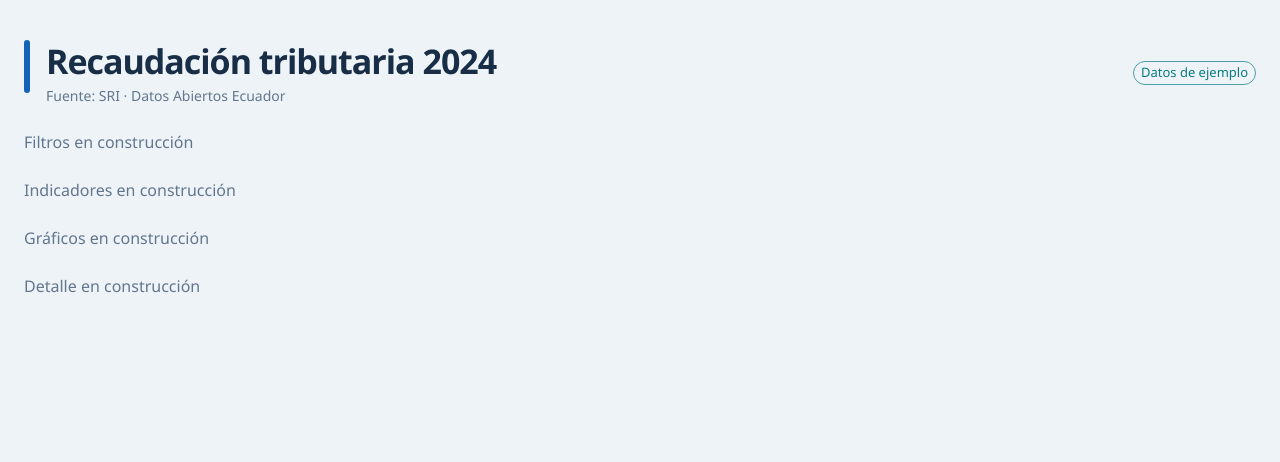
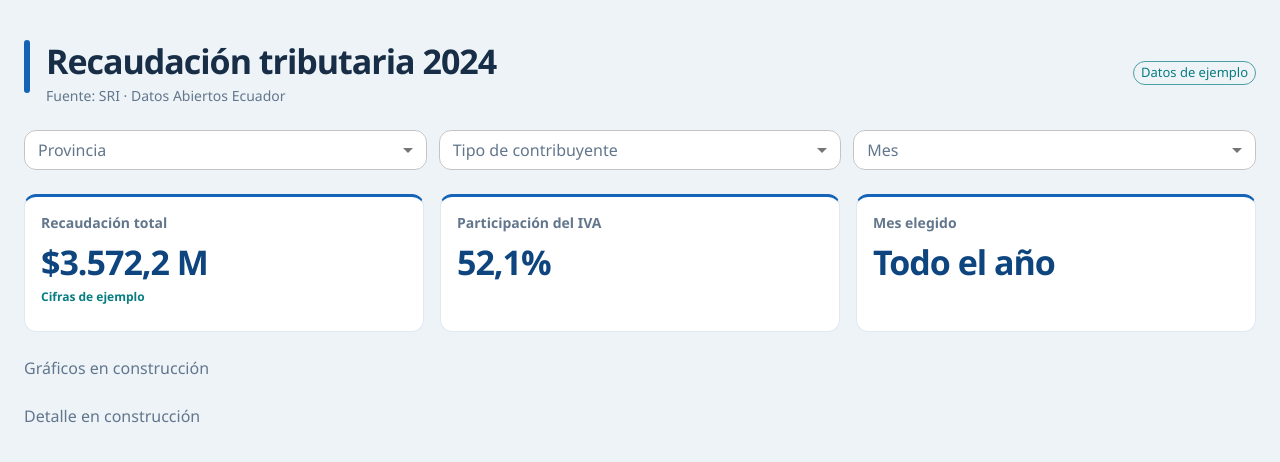
Before and after one commit to luri234/Dashboard_Tributario, a React (Vite) app: page / in a window 1280 px wide. Shown: the top 462 px of the page. Built offline with nearby package versions, Linux system fonts and the light colour scheme.

Commit message:
Conecta indicadores y filtros con estado compartido

```diff
--- a/src/App.tsx
+++ b/src/App.tsx
@@ -1,13 +1,34 @@
-import { Typography } from '@mui/material'
+import { useState } from 'react'
+import { Grid, Typography } from '@mui/material'
 import { DashboardHeader } from './components/layout/DashboardHeader'
 import { DashboardLayout } from './components/layout/DashboardLayout'
+import { FilterBar } from './components/filters/FilterBar'
+import { KpiCard } from './components/kpis/KpiCard'
+import { filterOptions, mockRecords, months } from './mocks/dashboard'
+import type { Filters } from './types/dashboard'
 
 export default function App() {
+  const [filters, setFilters] = useState<Filters>({ provincia: null, tipo: null, mes: null })
+  const rows = mockRecords.filter((row) =>
+    (filters.provincia === null || row.provincia === filters.provincia)
+    && (filters.tipo === null || row.tipo === filters.tipo)
+    && (filters.mes === null || row.mes === filters.mes))
+  const total = rows.reduce((sum, row) => sum + row.valor, 0)
+  const iva = rows.filter((row) => row.impuesto === 'IVA MENSUAL').reduce((sum, row) => sum + row.valor, 0)
+
   return (
     <DashboardLayout
       header={<DashboardHeader />}
-      filters={<Typography color="text.secondary">Filtros en construcción</Typography>}
-      kpis={<Typography color="text.secondary">Indicadores en construcción</Typography>}
+      filters={<FilterBar filters={filters} options={filterOptions} onChange={setFilters} />}
+      kpis={<>
+        <Grid size={{ xs: 12, md: 4 }}><KpiCard label="Recaudación total"
+          value={total} format="usdMillions" note="Cifras de ejemplo" /></Grid>
+        <Grid size={{ xs: 12, md: 4 }}><KpiCard label="Participación del IVA"
+          value={total === 0 ? null : iva / total * 100} format="percent" /></Grid>
+        <Grid size={{ xs: 12, md: 4 }}><KpiCard label="Mes elegido"
+          value={filters.mes === null ? 'Todo el año' : months[filters.mes - 1]}
+          format="text" /></Grid>
+      </>}
       charts={<Typography color="text.secondary">Gráficos en construcción</Typography>}
       detail={<Typography color="text.secondary">Detalle en construcción</Typography>}
     />
--- /dev/null
+++ b/src/components/kpis/KpiCard.tsx
@@ -0,0 +1,30 @@
+import { Card, CardContent, Stack, Typography } from '@mui/material'
+import type { KpiFormat } from '../../types/dashboard'
+import { formatMillions, formatPercent } from '../../utils/format'
+
+interface Props {
+  label: string
+  value: number | string | null
+  format: KpiFormat
+  note?: string
+}
+
+export function KpiCard({ label, value, format, note }: Props) {
+  const shown = value === null ? '—'
+    : format === 'usdMillions' && typeof value === 'number' ? formatMillions(value)
+      : format === 'percent' && typeof value === 'number' ? formatPercent(value) : String(value)
+
+  return (
+    <Card sx={{ height: '100%', borderTop: 3, borderTopColor: 'primary.main' }}>
+      <CardContent>
+        <Stack direction={{ xs: 'row', md: 'column' }} alignItems={{ xs: 'baseline', md: 'flex-start' }}
+          justifyContent="space-between" spacing={1}>
+          <Typography color="text.secondary" variant="body2" fontWeight={600}>{label}</Typography>
+          <Typography color="primary.dark" variant="h4" fontWeight={750}
+            sx={{ fontSize: { xs: 25, md: 34 }, fontVariantNumeric: 'tabular-nums' }}>{shown}</Typography>
+        </Stack>
+        {note && <Typography color="secondary.main" fontWeight={600} variant="caption">{note}</Typography>}
+      </CardContent>
+    </Card>
+  )
+}
```
